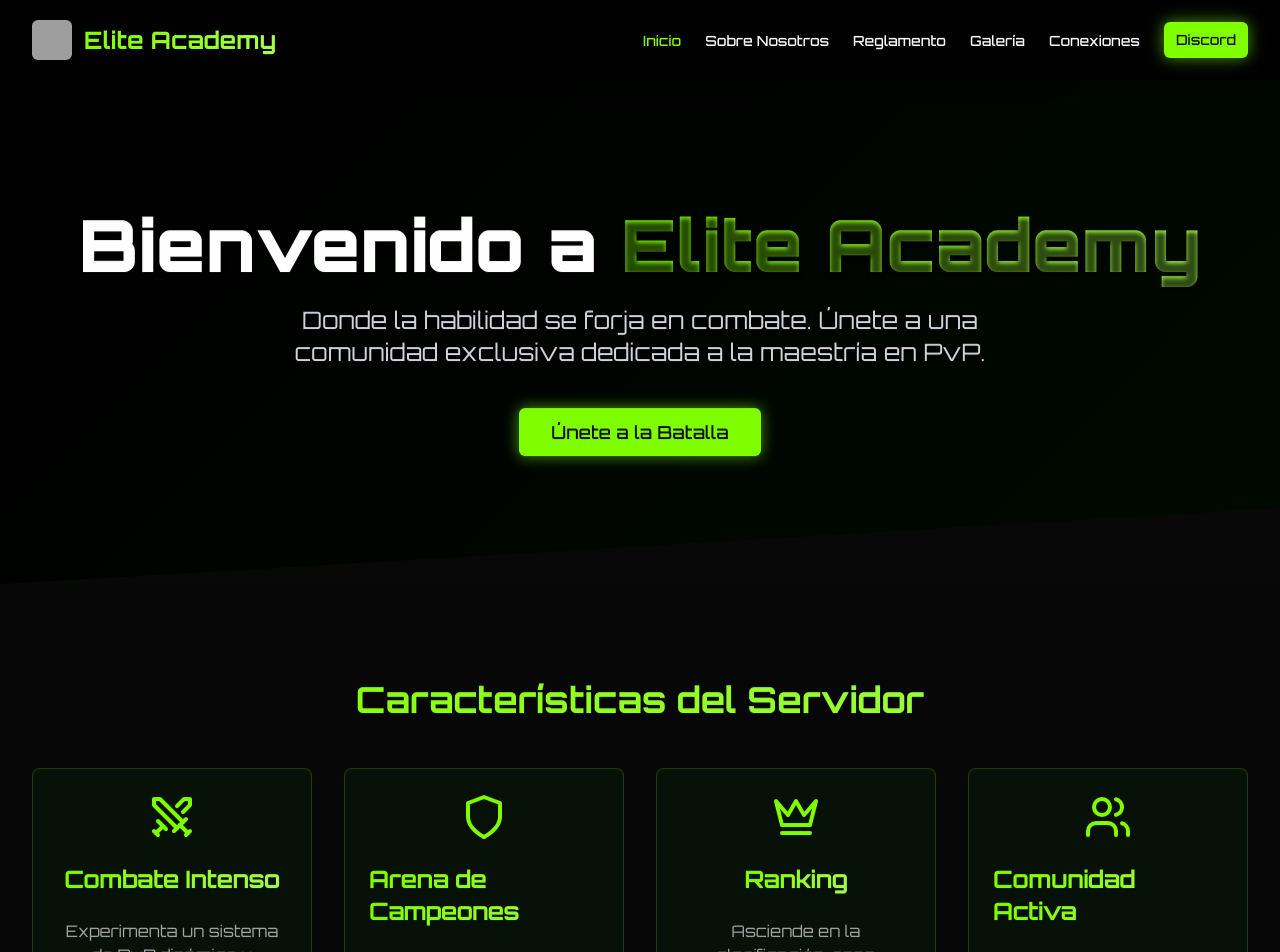
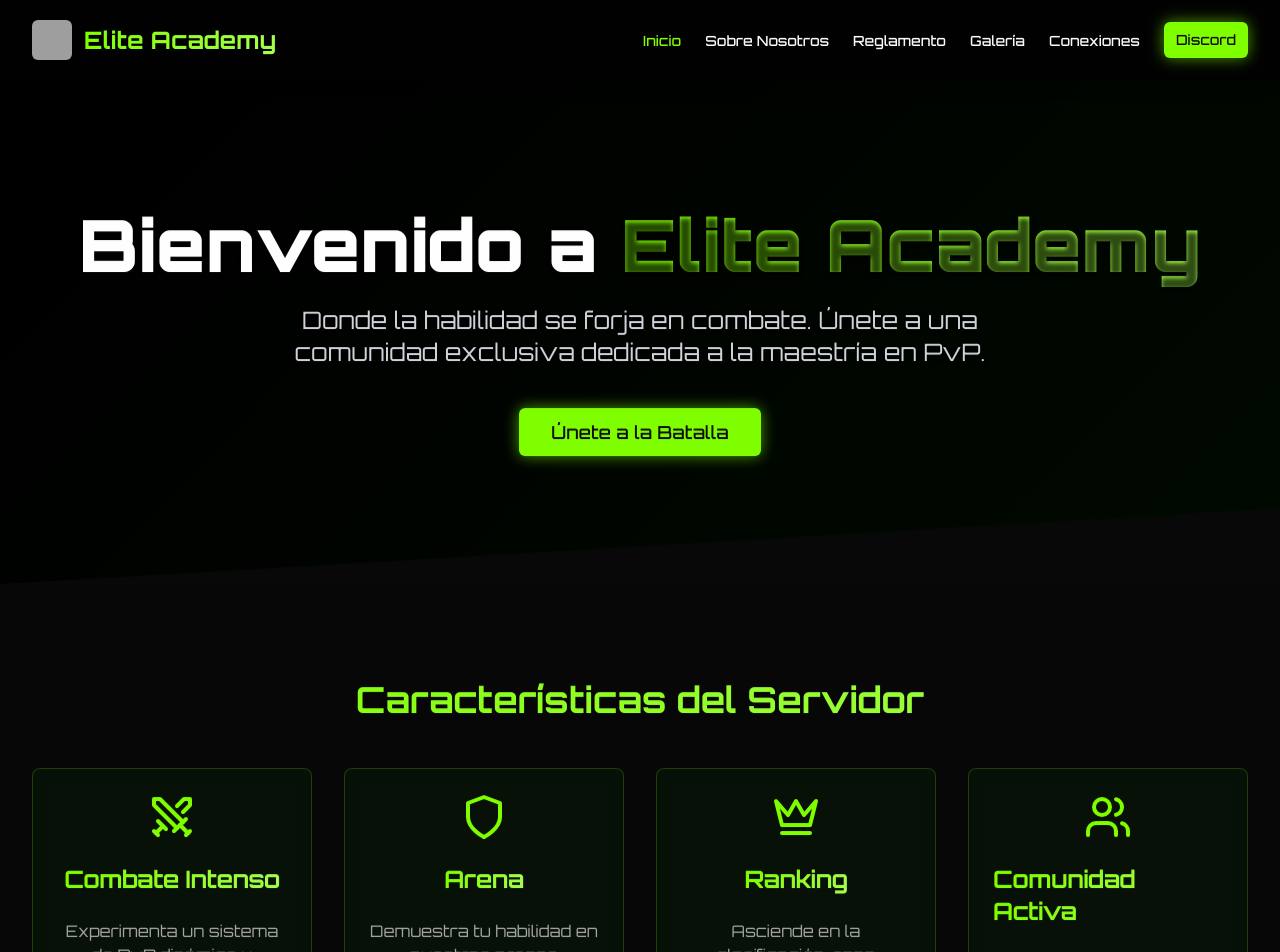
Before and after one commit to er-guindi17/ktktktmhbnyjhty, a React (Vite) app: page / in a window 1280 px wide. Shown: the top 952 px of the page. Built offline with nearby package versions, Linux system fonts and the light colour scheme; grey boxes are pictures that could not be loaded.

Commit message:
Update HomePage.jsx

```diff
--- a/src/pages/HomePage.jsx
+++ b/src/pages/HomePage.jsx
@@ -113,7 +113,7 @@ const HomePage = () => {
             />
             <FeatureCard
               icon={<Shield />}
-              title="Arena de Campeones"
+              title="Arena"
               description="Demuestra tu habilidad en nuestras arenas competitivas y eventos especiales."
               delay={0.5}
             />
```
